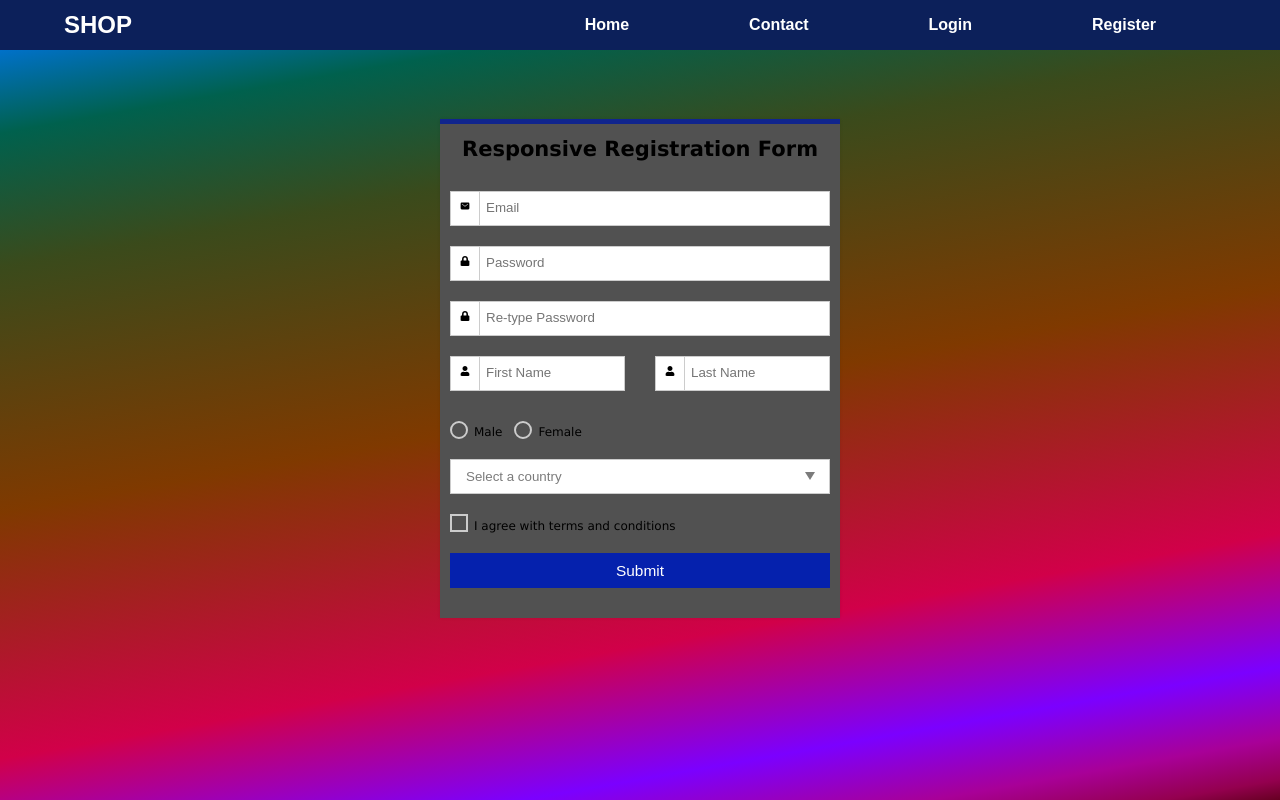
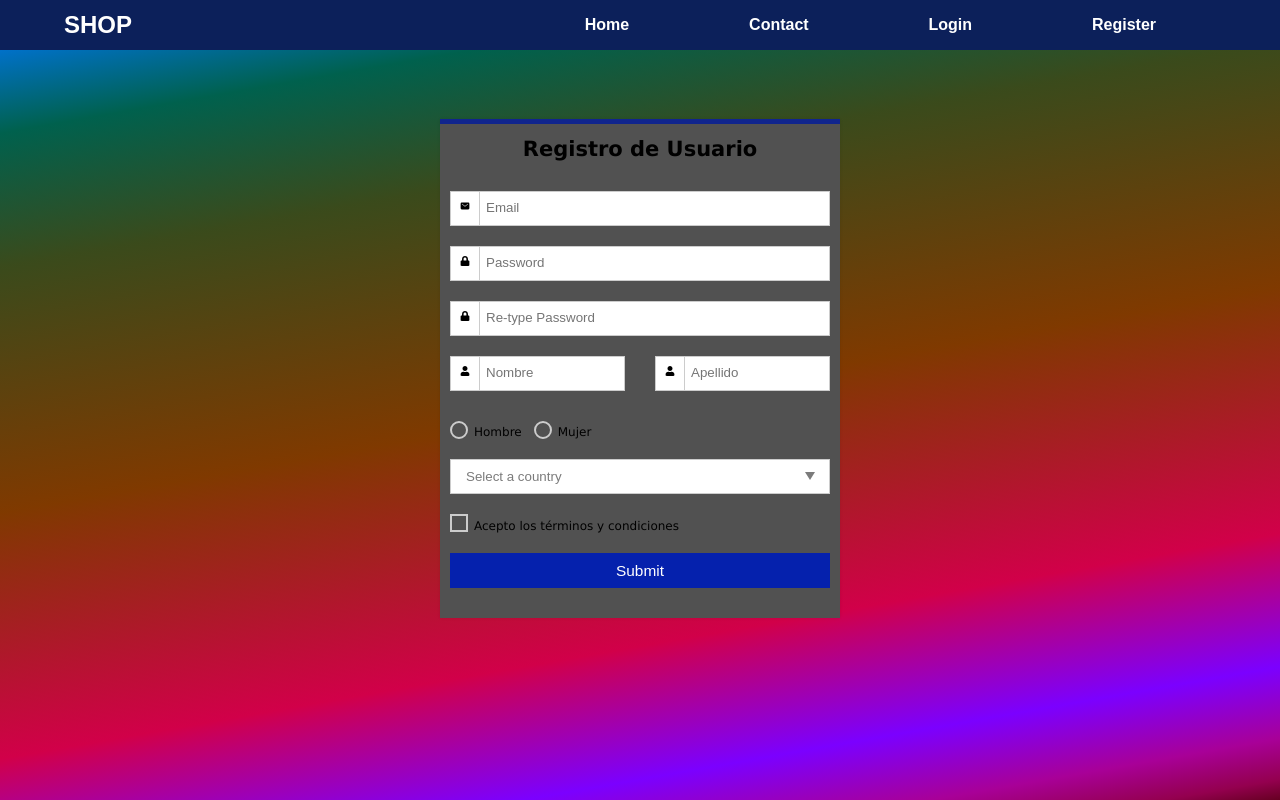
Before and after one commit to sebadamis/TP-MOD-2-OBLIGATORIO, a React (Vite) app: page /registration in a window 1280 px wide. Built offline with nearby package versions, Linux system fonts and the light colour scheme.

Commit message:
10th commit

```diff
--- a/src/Pages/Registration/Registration.jsx
+++ b/src/Pages/Registration/Registration.jsx
@@ -11,7 +11,7 @@ function Registration() {
                 <div className="form_wrapper">
                     <div className="form_container">
                     <div className="title_container">
-                        <h2>Responsive Registration Form</h2>
+                        <h2>Registro de Usuario</h2>
                     </div>
                     <div className="row clearfix">
                         <div className="">
@@ -59,7 +59,7 @@ function Registration() {
                                 <span>
                                     <FaUser aria-hidden="true" className="fa fa-user i" />
                                 </span>
-                                <input type="text" name="name" placeholder="First Name" />
+                                <input type="text" name="name" placeholder="Nombre" />
                                 </div>
                             </div>
                             <div className="col_half">
@@ -71,7 +71,7 @@ function Registration() {
                                 <input
                                     type="text"
                                     name="name"
-                                    placeholder="Last Name"
+                                    placeholder="Apellido"
                                     required=""
                                 />
                                 </div>
@@ -79,26 +79,25 @@ function Registration() {
                             </div>
                             <div className="input_field radio_option">
                             <input type="radio" name="radiogroup1" id="rd1" />
-                            <label htmlFor="rd1">Male</label>
+                            <label htmlFor="rd1">Hombre</label>
                             <input type="radio" name="radiogroup1" id="rd2" />
-                            <label htmlFor="rd2">Female</label>
+                            <label htmlFor="rd2">Mujer</label>
                             </div>
                             <div className="input_field select_option">
                             <select>
                                 <option>Select a country</option>
                                 <option>Argentina</option>
+                                <option>Brasil</option>
+                                <option>Chile</option>
+                                <option>Perú</option>
                                 <option>Otro</option>
                             </select>
                             <div className="select_arrow" />
                             </div>
                             <div className="input_field checkbox_option">
                             <input type="checkbox" id="cb1" />
-                            <label htmlFor="cb1">I agree with terms and conditions</label>
+                            <label htmlFor="cb1">Acepto los términos y condiciones</label>
                             </div>
-                            {/* <div className="input_field checkbox_option">
-                            <input type="checkbox" id="cb2" />
-                            <label htmlFor="cb2">I want to receive the newsletter</label>
-                            </div> */}
                             <input className="button" type="submit" defaultValue="Register" />
                         </form>
                         </div>
```
